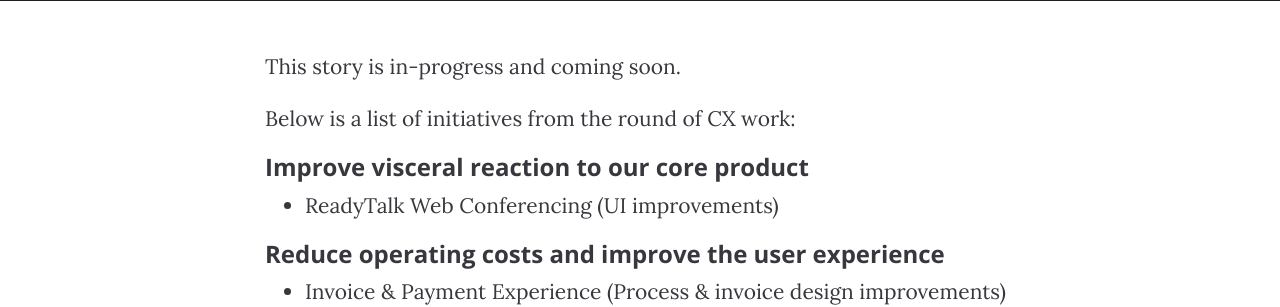
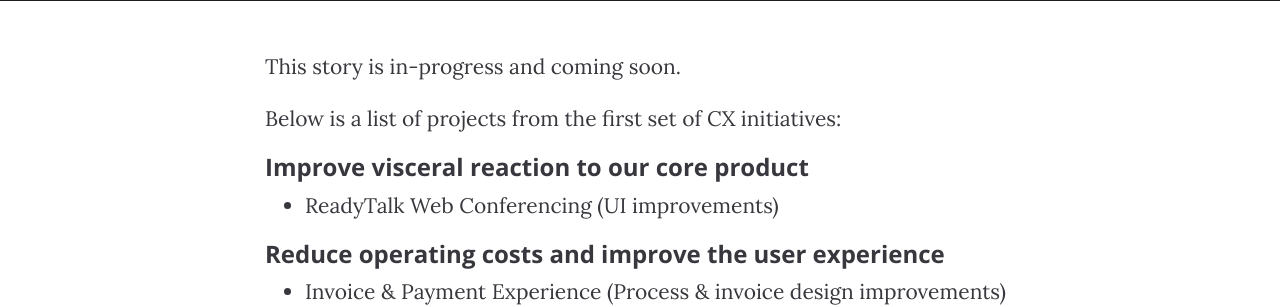
Before and after one commit to emerywebster/emerywebster.github.io, a Jekyll site: the page built from work/readytalk.md, in a window 1280 px wide and 1397 px high. Shown: the part 546-853 px from the top of the window. Built offline with Jekyll 4.4.1, drawn with Linux system fonts in a browser that asks for light colours; nearby versions of some CDN libraries; emoji names are drawn with the system emoji font.

Commit message:
rt minor tweaks - need to revisit

```diff
--- a/work/readytalk.md
+++ b/work/readytalk.md
@@ -6,7 +6,7 @@ intro: In 2016, I worked with various cross-fuctional teams at ReadyTalk to unde
 ---
 This story is in-progress and coming soon.
 
-Below is a list of initiatives from the round of CX work:
+Below is a list of projects from the first set of CX initiatives:
 
 ### Improve visceral reaction to our core product
 
```
